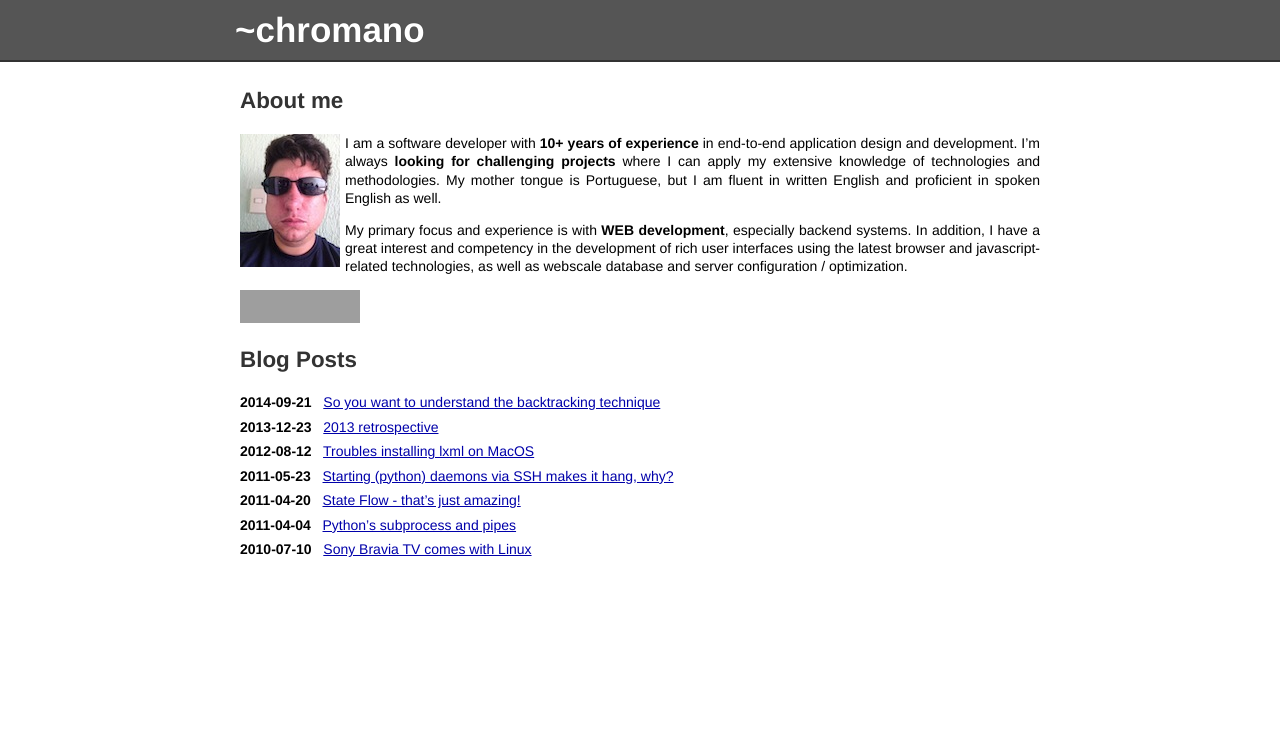
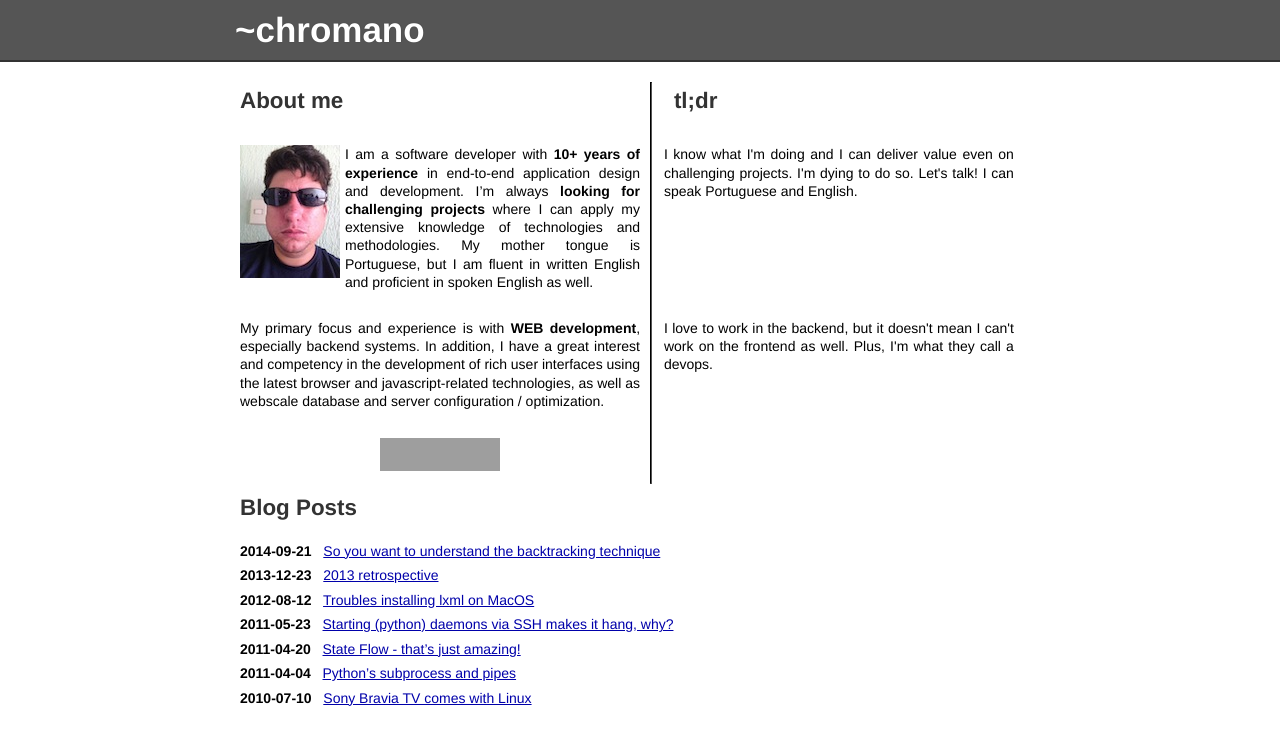
Before and after one commit to chromano/chromano.me, a Jekyll site: the page built from index.html, in a window 1280 px wide. Shown: the top 745 px of the page. Built offline with Jekyll 4.4.1, drawn with Linux system fonts in a browser that asks for light colours; grey boxes are pictures that could not be loaded.

Commit message:
Improvements to index page, include tldr

```diff
--- a/css/screen.css
+++ b/css/screen.css
@@ -158,3 +158,9 @@ ul.posts span {
 #intro img.twitter {
     width: 32px;
 }
+
+a.btn, a.btn:hover {
+    padding: 10px;
+    border: solid #888 1px;
+    text-decoration: none;
+}
--- a/index.html
+++ b/index.html
@@ -2,20 +2,29 @@
 layout: default
 title: ~chromano
 ---
-<div id="home">
-    <h1>About me</h1>
-    <p><img src="/images/photo.jpg" style="float:left;margin-right:5px;">I am a software developer with <strong>10+ years of experience</strong> in end-to-end application
+<div id="home" style="position: relative;">
+    <h1 style="width:400px;display:inline-block;">About me</h1>
+    <h1 style="width:350px;display:inline-block;margin-left:20px;">tl;dr</h1>
+    <div style="display:block">
+        <p style="display:inline-block;width:400px;"><img src="/images/photo.jpg" style="float:left;margin-right:5px;">I am a software developer with <strong>10+ years of experience</strong> in end-to-end application
 design and development. I’m always <strong>looking for challenging projects</strong> where I can
 apply my extensive knowledge of technologies and methodologies. My mother
 tongue is Portuguese, but I am fluent in written English and proficient in
 spoken English as well.</p>
-    <p>My primary focus and experience is with <strong>WEB development</strong>, especially backend
-systems. In addition, I have a great interest and competency in the development
-of rich user interfaces using the latest browser and javascript-related
-technologies, as well as webscale database and server configuration /
-optimization.</p>
-    <p><a target="_blank" href="http://br.linkedin.com/in/chromano"><img src="http://www.linkedin.com/img/webpromo/btn_viewmy_120x33.png?locale=" width="120" height="33" border="0" alt="View profile of Henrique Romano on LinkedIn"></a></p>
+        <p style="display:inline-block;vertical-align:top;width:350px;margin-left:20px;">I know what I'm doing and I can deliver value even on challenging projects. I'm dying to do so.  Let's talk!  I can speak Portuguese and English.</p>
+    </div>
+    <div style="display: block">
+        <p style="display:inline-block;width:400px;">My primary focus and experience is with <strong>WEB development</strong>, especially backend systems. In addition, I have a great interest and competency in the development of rich user interfaces using the latest browser and javascript-related technologies, as well as webscale database and server configuration / optimization.</p>
+        <p style="display:inline-block;vertical-align:top;width:350px;margin-left:20px;">I love to work in the backend, but it doesn't mean I can't work on the frontend as well.  Plus, I'm what they call a devops.</p>
+    </div>
+    <div style="position:absolute;left:410px;top:0px">
+        <hr style="border-color: #555;height:400px;"/>
+    </div>
 
+    <div style="display:block">
+        <p style="display:inline-block;text-align:center;width:400px;vertical-align:top;"><a target="_blank" href="http://br.linkedin.com/in/chromano"><img src="http://www.linkedin.com/img/webpromo/btn_viewmy_120x33.png?locale=" width="120" height="33" border="0" alt="View profile of Henrique Romano on LinkedIn"></a></p>
+        <!--<p style="display:inline-block;text-align:center;width:350px;margin-left:20px;vertical-align:top;"><a class="btn" href="/portfolio.html">View my portfolio</a></p>-->
+    </div>
 
     <h1>Blog Posts</h1>
     <ul class="posts">
```
Also changed, not shown: 2 other files. Lines whose indentation alone changed are shown as unchanged.
